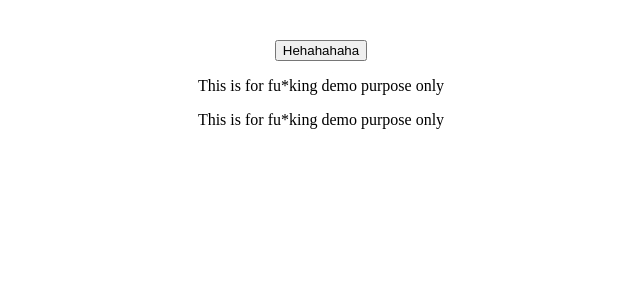
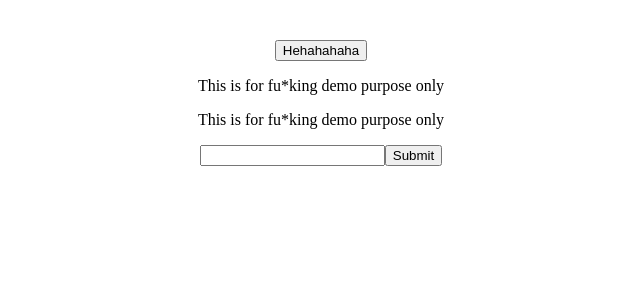
Before and after one commit to bhavy1204/MERN-stack-practice, a React (Vite) app in the folder React/react-practice/: page / in a window 1280 px wide. Shown: the top 300 px of the page, without its empty margins (319-959 px from the left). Built offline with nearby package versions, Linux system fonts and the light colour scheme.

Commit message:
complete event object

```diff
--- a/React/react-practice/src/App.jsx
+++ b/React/react-practice/src/App.jsx
@@ -9,6 +9,7 @@ import ProductTab from "./Producttab.jsx";
 
 // For EVENT handling
 import Button from "./button.jsx";
+import Form from "./form.jsx";
 
 // // 2 componets ko apan vese hi function jese create karte ha
 // function Title() {
@@ -31,6 +32,7 @@ function App() {
       <p>Hello world this is example of the paragraph</p>
       <ProductTab/> */}
       <Button/>
+      <Form/>
     </>
   )
 }
--- a/React/react-practice/src/button.jsx
+++ b/React/react-practice/src/button.jsx
@@ -6,7 +6,7 @@ function doSomethinng(event){
 function paraDemo(){
     let x = new Audio("Voicy_loud indian music.mp3")
     alert("chala ja yaha se! ");
-    x.play();
+    // x.play();
 }
 
 function saygaali(){
--- /dev/null
+++ b/React/react-practice/src/form.jsx
@@ -0,0 +1,17 @@
+function submitForm(event){
+    event.preventDefault(); //event object has many default behaviours which comes in between of devlopment to fix them we do this.
+    console.log("Haa de diya tera form par nhi hoga sellection");
+}
+
+function  sayGaali(){
+    alert("amma behan pe aa jaunga !!")
+}
+
+export default function Form(){
+    return(
+        <form onSubmit={submitForm} onMouseOver={sayGaali}>
+            <input type="text" />
+            <button>Submit</button>
+        </form>
+    )
+}
```
